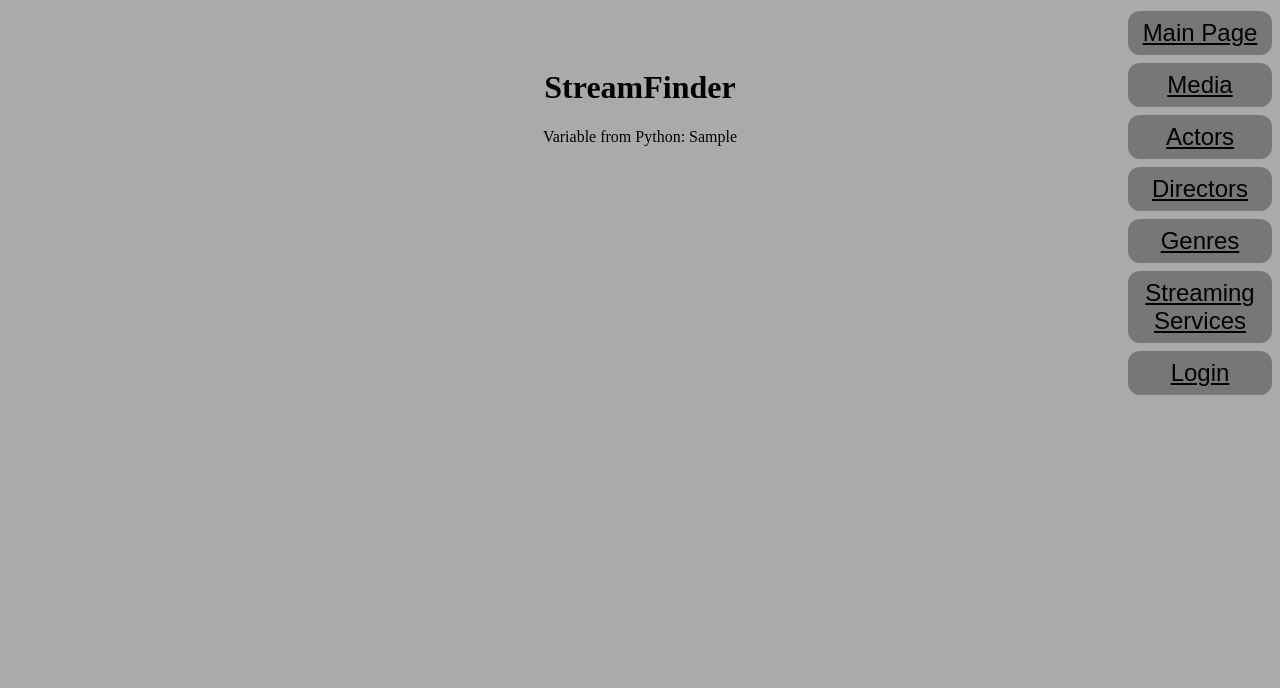
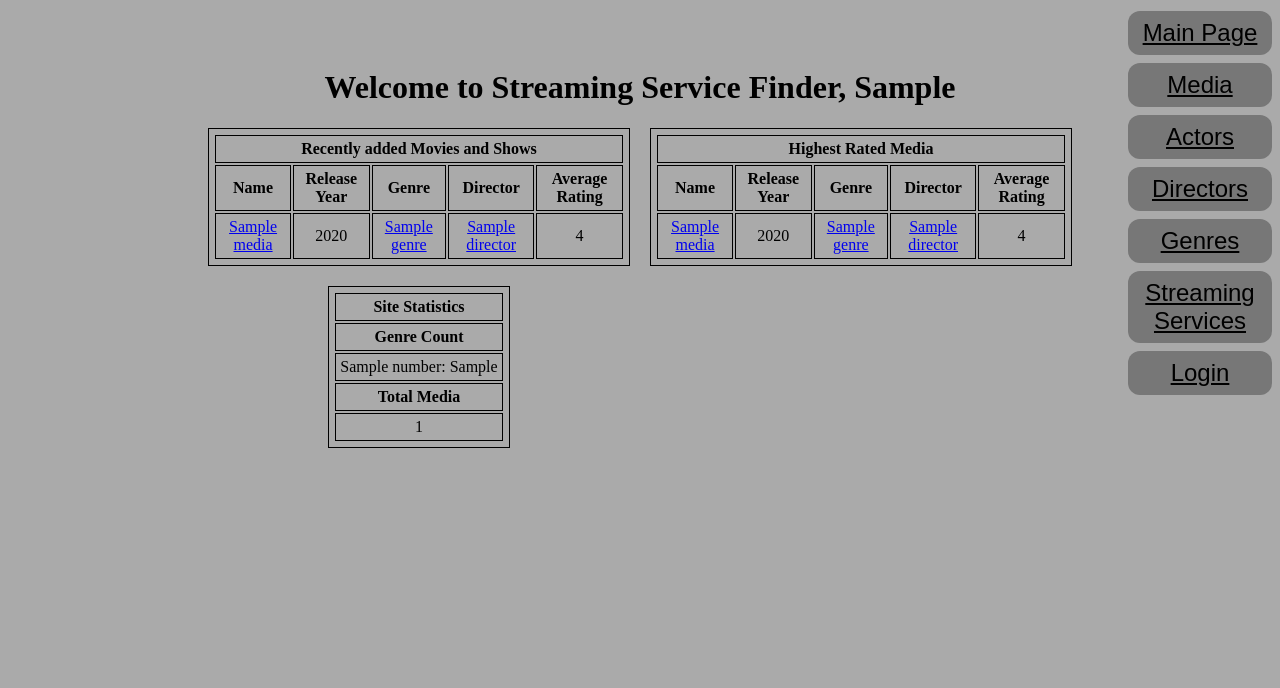
Before and after one commit to Adams475/Streaming-Service-Finder, a Python web app: template src/streamfinder/templates/index.html in a window 1280 px wide. Shown: the top 688 px of the page. Run offline with Jinja, Linux system fonts and the light colour scheme; the template is opened without the code that fills it: most values are stand-ins (such as "Sample title", 1, 10 or a date in 2020).

Commit message:
Implemented Main Page Functionality

```diff
--- a/src/streamfinder/static/css/basePage.css
+++ b/src/streamfinder/static/css/basePage.css
@@ -82,3 +82,9 @@ table {
     margin-left: auto;
     margin-right: auto;
 }
+
+.grid-container {
+    display: grid;
+    grid-template-columns: 1fr 1fr;
+    grid-gap: 20px;
+}
--- a/src/streamfinder/templates/index.html
+++ b/src/streamfinder/templates/index.html
@@ -2,8 +2,60 @@
 {% block title %} Main Page {% endblock %}
 {% block content %}
 
-    <h1>StreamFinder</h1>
+    <h1>Welcome to Streaming Service Finder, {{ variable_from_python }}</h1>
 
-    <p>Variable from Python: {{ variable_from_python }}</p>
+    <div class="grid-container">
+        <div id="mediaList">
+            <table id="mediaListTable">
+                <tr><th colspan="5">Recently added Movies and Shows</th></tr>
+                <tr><th>Name</th><th>Release Year</th><th>Genre</th><th>Director</th><th>Average Rating</th></tr>
+                {%for media in medias%}
+                <tr>
+                    <td><a href="{{ url_for('viewAndUpdateMedia', media_id=media.getId()) }}">{{ media.getName() }}</a></td>
+                    <td>{{ media.getReleaseYear() }}</td>
+                    <td><a href="{{ url_for('viewAndUpdateGenre', genre_id=media.getGenre().getId()) }}">{{ media.getGenre().getName() }}</a></td>
+                    <td><a href="{{ url_for('viewAndUpdateDirector', director_id=media.getDirector().getId()) }}">{{ media.getDirector().getName() }}</a></td>
+                    <td>{{ media.getAverageRating() }}</td>
+                </tr>
+                {%endfor%}
+            </table>
+        </div>
+        <div id="topMediaList">
+            <table id="topMediaListTable">
+                <tr><th colspan="5">Highest Rated Media</th></tr>
+                <tr><th>Name</th><th>Release Year</th><th>Genre</th><th>Director</th><th>Average Rating</th></tr>
+                {%for media in topMedia%}
+                <tr>
+                    <td><a href="{{ url_for('viewAndUpdateMedia', media_id=media.getId()) }}">{{ media.getName() }}</a></td>
+                    <td>{{ media.getReleaseYear() }}</td>
+                    <td><a href="{{ url_for('viewAndUpdateGenre', genre_id=media.getGenre().getId()) }}">{{ media.getGenre().getName() }}</a></td>
+                    <td><a href="{{ url_for('viewAndUpdateDirector', director_id=media.getDirector().getId()) }}">{{ media.getDirector().getName() }}</a></td>
+                    <td>{{ media.getAverageRating() }}</td>
+                </tr>
+                {%endfor%}
+            </table>
+        </div>
+        <div id="stats">
+            <table id="statsTable">
+                <tr><th colspan="5">Site Statistics</th></tr>
+                <tr>
+                    <th>Genre Count</th>
+                </tr>
+                {%for number in genreStats%}
+                <tr>
+                    <td>{{ number['name'] + ": " + number['COUNT(media_id)']|string }}</td>
+                    {%endfor%}
+                </tr>
+                <tr>
+                    <th>Total Media</th>
+                </tr>
+                <tr>
+                    <td>{{mediaCount}}</td>
+                </tr>
+            </table>
+        </div>
+    </div>
+
+
 
 {% endblock %}
```
Also changed, not shown: src/streamfinder/database.py (+59 -15 lines), src/streamfinder/web.py (+13 -3 lines).
